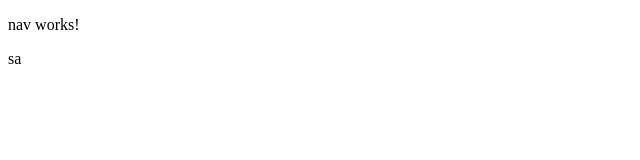
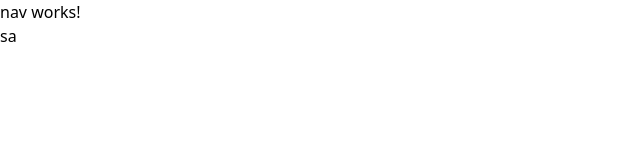
Before and after one commit to AbreuHD/Kuhaku, an Angular app: page / in a window 1280 px wide. Shown: the top 160 px of the page, without its empty margins (0-640 px from the left). Built offline with nearby package versions, Linux system fonts and the light colour scheme.

Commit message:
Tailwind Added

```diff
--- a/package.json
+++ b/package.json
@@ -27,6 +27,7 @@
     "@angular/compiler-cli": "^14.2.0",
     "@electron-forge/cli": "^6.0.0-beta.74",
     "@types/jasmine": "~4.0.0",
+    "autoprefixer": "^10.4.13",
     "electron": "^21.2.0",
     "jasmine-core": "~4.3.0",
     "karma": "~6.4.0",
@@ -34,6 +35,8 @@
     "karma-coverage": "~2.2.0",
     "karma-jasmine": "~5.1.0",
     "karma-jasmine-html-reporter": "~2.0.0",
+    "postcss": "^8.4.19",
+    "tailwindcss": "^3.2.3",
     "typescript": "~4.7.2"
   }
 }
--- a/src/styles.css
+++ b/src/styles.css
@@ -1 +1,4 @@
 /* You can add global styles to this file, and also import other style files */
+@tailwind base;
+@tailwind components;
+@tailwind utilities;
--- /dev/null
+++ b/tailwind.config.js
@@ -0,0 +1,8 @@
+/** @type {import('tailwindcss').Config} */
+module.exports = {
+  content: ["./src/**/*.{html,ts}",],
+  theme: {
+    extend: {},
+  },
+  plugins: [],
+}
```
Also changed, not shown: 1 other file (tests, documents, lock files or other folders).
